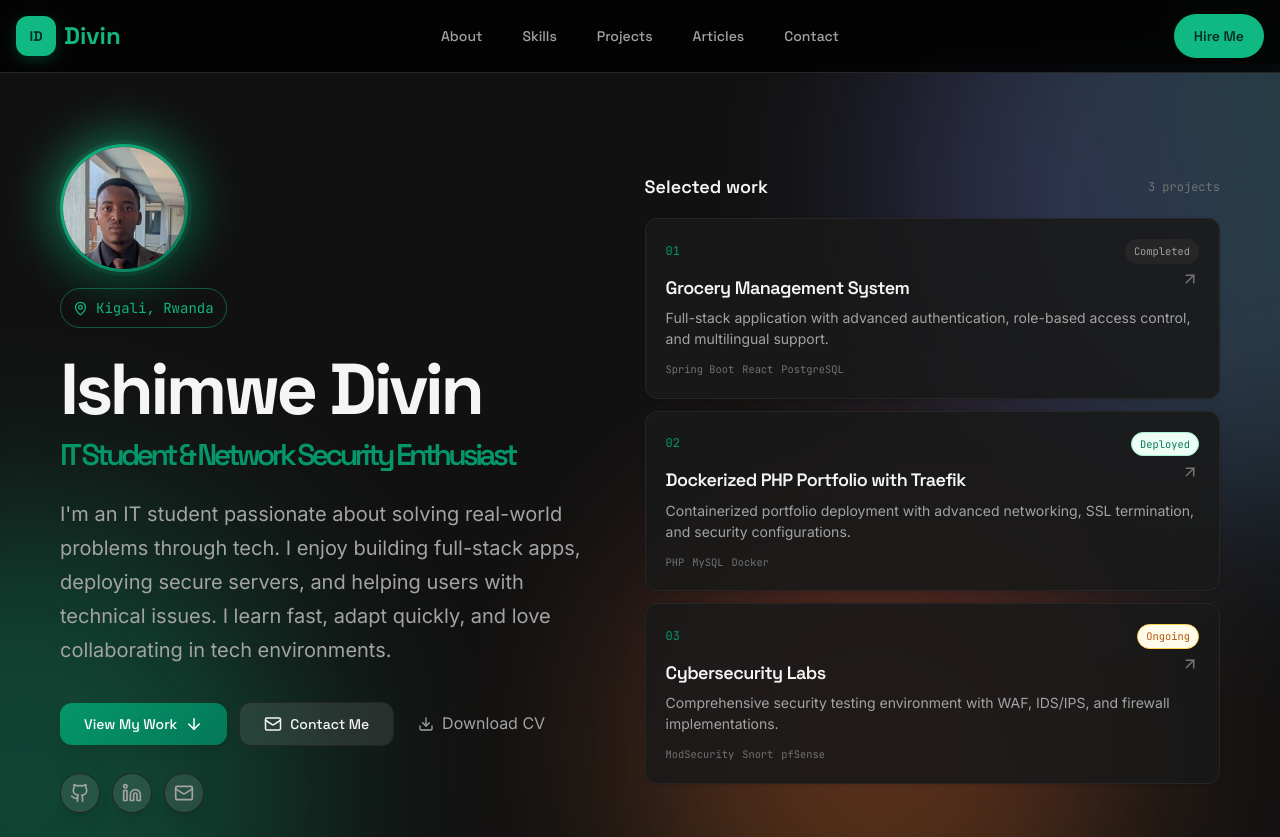
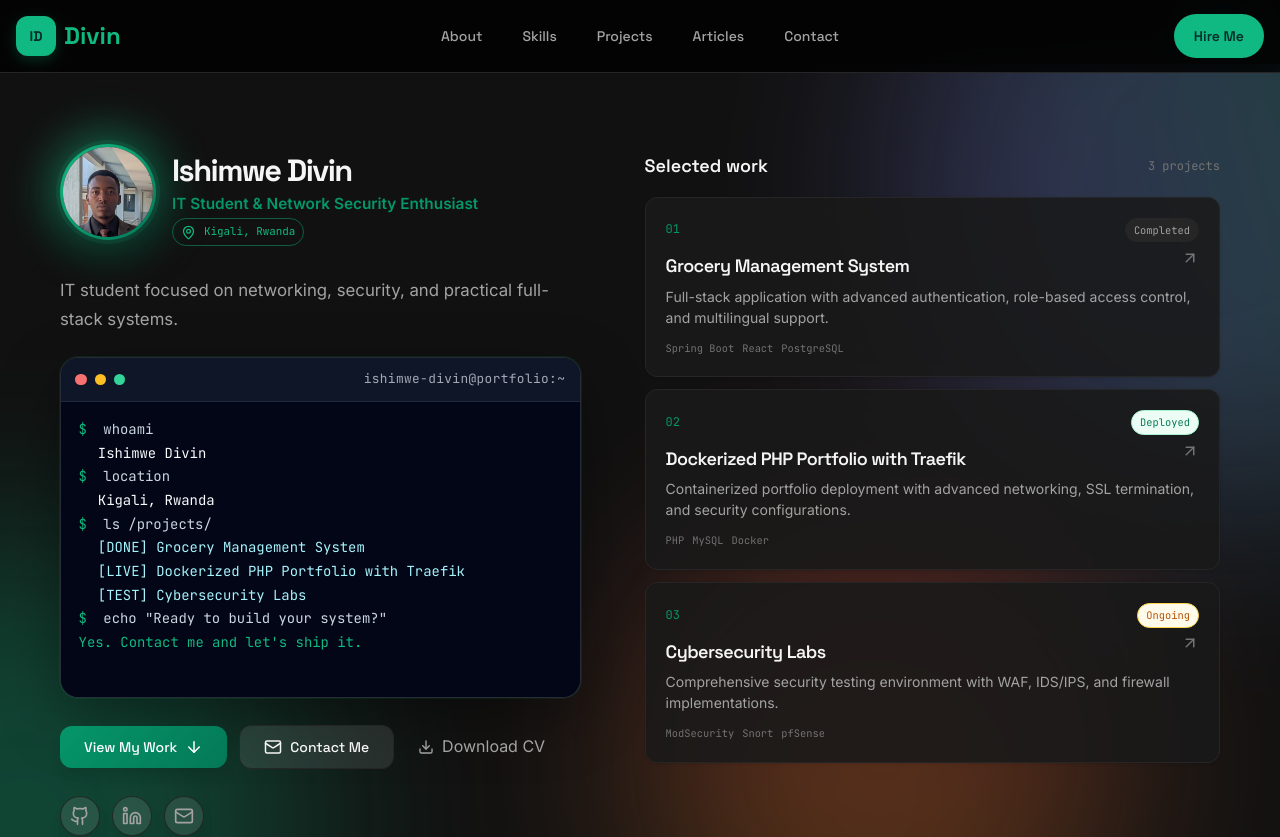
Before and after one commit to ishimwedivin4/port, a React (Vite) app: page / in a window 1280 px wide. Shown: the top 837 px of the page. Built offline with nearby package versions, Linux system fonts and the light colour scheme.

Commit message:
terminal

```diff
--- a/src/components/Hero.jsx
+++ b/src/components/Hero.jsx
@@ -4,6 +4,9 @@ import { ArrowDown, ArrowUpRight, Download, Mail, Github, Linkedin, MapPin } fro
 import { personalInfo, projects } from '../data/portfolio';
 
 const Hero = () => {
+  const heroSummary = 'IT student focused on networking, security, and practical full-stack systems.';
+  const featuredProjects = projects.filter((project) => project.featured).slice(0, 3);
+
   const socialLinks = [
     { icon: Github, href: personalInfo.social.github, label: 'GitHub', color: 'hover:text-gray-800' },
     { icon: Linkedin, href: personalInfo.social.linkedin, label: 'LinkedIn', color: 'hover:text-primary-600' },
@@ -79,6 +82,7 @@ const Hero = () => {
             animate="visible"
             className="hero-intro"
           >
+            <motion.div variants={itemVariants} className="hero-profile-row">
               <motion.div variants={itemVariants} className="hero-avatar hero-avatar-compact">
                 <div className="hero-avatar-inner">
                   <img
@@ -98,19 +102,44 @@ const Hero = () => {
                 </div>
               </motion.div>
 
-            <motion.div variants={itemVariants} className="hero-location">
+              <div className="hero-profile-copy">
+                <h1 className="hero-title-name">{personalInfo.name}</h1>
+                <div className="hero-title-focus">{personalInfo.title}</div>
+                <div className="hero-location">
                   <MapPin size={15} aria-hidden="true" />
                   <span>{personalInfo.location}</span>
+                </div>
+              </div>
             </motion.div>
 
-            <motion.h1 variants={itemVariants} className="hero-title">
-              <span className="hero-title-name">{personalInfo.name}</span>
-              <span className="hero-title-focus">{personalInfo.title}</span>
-            </motion.h1>
+            <motion.p variants={itemVariants} className="hero-description">
+              {heroSummary}
+            </motion.p>
 
-            <motion.p variants={itemVariants} className="hero-description">
-              {personalInfo.bio}
-            </motion.p>
+            <motion.div variants={itemVariants} className="hero-terminal-window">
+              <div className="hero-terminal-header">
+                <div className="hero-terminal-dots">
+                  <span className="hero-terminal-dot red" />
+                  <span className="hero-terminal-dot yellow" />
+                  <span className="hero-terminal-dot green" />
+                </div>
+                <div className="hero-terminal-title">{personalInfo.name.toLowerCase().replace(/\s+/g, '-') }@portfolio:~</div>
+              </div>
+
+              <div className="hero-terminal-body">
+                <div className="hero-terminal-line"><span className="hero-terminal-prompt">$</span> whoami</div>
+                <div className="hero-terminal-line hero-terminal-user">{personalInfo.name}</div>
+                <div className="hero-terminal-line"><span className="hero-terminal-prompt">$</span> location</div>
+                <div className="hero-terminal-line hero-terminal-user">{personalInfo.location}</div>
+                <div className="hero-terminal-line"><span className="hero-terminal-prompt">$</span> ls /projects/</div>
+                {featuredProjects.map((project) => (
+                  <div key={project.id} className="hero-terminal-line hero-terminal-list">[{project.status === 'Deployed' ? 'LIVE' : project.status === 'Completed' ? 'DONE' : 'TEST'}] {project.title}</div>
+                ))}
+                <div className="hero-terminal-line"><span className="hero-terminal-prompt">$</span> echo &quot;Ready to build your system?&quot;</div>
+                <div className="hero-terminal-line hero-terminal-success">Yes. Contact me and let&apos;s ship it.</div>
+                <div className="hero-terminal-line hero-terminal-cursor"><span className="hero-terminal-caret">|</span></div>
+              </div>
+            </motion.div>
 
             <motion.div variants={itemVariants} className="hero-actions">
               <motion.button
@@ -159,11 +188,11 @@ const Hero = () => {
           >
             <motion.div variants={itemVariants} className="hero-work-heading">
               <span className="hero-work-kicker">Selected work</span>
-              <span className="hero-work-count">{projects.filter((project) => project.featured).length} projects</span>
+              <span className="hero-work-count">{featuredProjects.length} projects</span>
             </motion.div>
 
             <div className="hero-project-list">
-              {projects.filter((project) => project.featured).slice(0, 3).map((project) => (
+              {featuredProjects.map((project) => (
                 <motion.article
                   key={project.id}
                   variants={itemVariants}
--- a/src/index.css
+++ b/src/index.css
@@ -1045,9 +1045,9 @@ a:hover {
 }
 
 .hero-avatar {
-  width: 18rem;
-  height: 18rem;
-  margin: 0 auto var(--space-8);
+  width: 7rem;
+  height: 7rem;
+  margin: 0 0 var(--space-4);
   background: linear-gradient(135deg, var(--accent-emerald), var(--primary-700));
   border-radius: 50%;
   padding: 4px;
@@ -1104,38 +1104,11 @@ a:hover {
   transform: scale(1.35);
 }
 
-.hero-title {
-  font-size: clamp(var(--text-4xl), 6vw, var(--text-7xl));
-  font-weight: 800;
-  margin-bottom: var(--space-6);
-  text-align: center;
-  line-height: 1.1;
-}
-
-.hero-subtitle {
-  font-size: clamp(var(--text-xl), 3vw, var(--text-3xl));
-  font-weight: 600;
-  color: var(--text-secondary);
-  margin-bottom: var(--space-4);
-  text-align: center;
-}
-
-.hero-description {
-  font-size: clamp(var(--text-lg), 2vw, var(--text-xl));
-  color: var(--text-secondary);
-  margin-bottom: var(--space-8);
-  max-width: 48rem;
-  margin-left: auto;
-  margin-right: auto;
-  text-align: center;
-  line-height: 1.7;
-}
-
 .hero-layout {
   display: grid;
-  grid-template-columns: minmax(0, 1fr);
-  gap: var(--space-12);
-  align-items: center;
+  grid-template-columns: minmax(0, 1.1fr) minmax(320px, 0.9fr);
+  gap: var(--space-8);
+  align-items: start;
   max-width: 1160px;
   margin: 0 auto;
 }
@@ -1144,9 +1117,137 @@ a:hover {
   min-width: 0;
 }
 
+.hero-profile-row {
+  display: flex;
+  align-items: center;
+  gap: var(--space-4);
+  margin-bottom: var(--space-5);
+}
+
+.hero-profile-copy {
+  display: flex;
+  flex-direction: column;
+  gap: 0.35rem;
+}
+
+.hero-title-name {
+  margin: 0;
+  font-size: clamp(1.5rem, 2.4vw, 2.2rem);
+  font-weight: 800;
+  line-height: 1.1;
+  color: var(--text-primary);
+}
+
+.hero-title-focus {
+  color: var(--primary-600);
+  font-size: clamp(0.8rem, 1.2vw, 1rem);
+  font-weight: 600;
+  line-height: 1.25;
+}
+
+.hero-description {
+  font-size: clamp(0.95rem, 1.4vw, 1.05rem);
+  color: var(--text-secondary);
+  margin: 0 0 var(--space-6);
+  max-width: 42rem;
+  text-align: left;
+  line-height: 1.7;
+}
+
+.hero-terminal-window {
+  width: min(100%, 40rem);
+  background: rgba(10, 14, 20, 0.9);
+  border: 1px solid rgba(148, 163, 184, 0.2);
+  border-radius: 1.15rem;
+  box-shadow: 0 20px 60px rgba(0, 0, 0, 0.35), 0 0 0 1px rgba(16, 185, 129, 0.12);
+  overflow: hidden;
+  margin-bottom: var(--space-6);
+}
+
+.hero-terminal-header {
+  display: flex;
+  align-items: center;
+  justify-content: space-between;
+  gap: var(--space-3);
+  padding: 0.7rem 0.9rem;
+  background: rgba(15, 23, 42, 0.95);
+  border-bottom: 1px solid rgba(148, 163, 184, 0.14);
+}
+
+.hero-terminal-dots {
+  display: flex;
+  align-items: center;
+  gap: 0.5rem;
+}
+
+.hero-terminal-dot {
+  width: 0.7rem;
+  height: 0.7rem;
+  border-radius: 50%;
+  display: block;
+}
+
+.hero-terminal-dot.red { background: #f87171; }
+.hero-terminal-dot.yellow { background: #fbbf24; }
+.hero-terminal-dot.green { background: #34d399; }
+
+.hero-terminal-title {
+  color: rgba(226, 232, 240, 0.7);
+  font-size: 0.8rem;
+  font-family: 'JetBrains Mono', monospace;
+  letter-spacing: 0.03em;
+}
+
+.hero-terminal-body {
+  padding: 1rem 1.1rem 1.2rem;
+  background: rgba(2, 6, 23, 0.9);
+  color: #dbeafe;
+  font-family: 'JetBrains Mono', monospace;
+  font-size: 0.87rem;
+  line-height: 1.7;
+}
+
+.hero-terminal-line {
+  display: block;
+  color: #cbd5e1;
+}
+
+.hero-terminal-prompt {
+  color: var(--primary-500);
+  margin-right: 0.5rem;
+}
+
+.hero-terminal-user {
+  color: #f8fafc;
+  margin-left: 1.2rem;
+}
+
+.hero-terminal-list {
+  color: #a5f3fc;
+  margin-left: 1.2rem;
+}
+
+.hero-terminal-success {
+  color: var(--accent-emerald);
+}
+
+.hero-terminal-cursor {
+  font-weight: 700;
+  color: var(--accent-emerald);
+}
+
+.hero-terminal-caret {
+  display: inline-block;
+  animation: blink 1s step-end infinite;
+}
+
+@keyframes blink {
+  50% { opacity: 0; }
+}
+
 .hero-avatar-compact {
-  width: 8rem;
-  height: 8rem;
+  width: 6rem;
+  height: 6rem;
   margin: 0 0 var(--space-4);
   padding: 3px;
 }
@@ -1178,39 +1279,14 @@ a:hover {
 .hero-location {
   width: fit-content;
   gap: var(--space-2);
-  margin-bottom: var(--space-6);
-  padding: var(--space-2) var(--space-3);
+  padding: var(--space-1) var(--space-2);
   color: var(--accent-emerald);
   border: 1px solid color-mix(in srgb, var(--accent-emerald) 45%, transparent);
   border-radius: var(--radius-full);
   font-family: 'JetBrains Mono', monospace;
-  font-size: var(--text-sm);
-}
-
-.hero-title {
-  display: flex;
-  flex-direction: column;
-  gap: var(--space-2);
-  margin-bottom: var(--space-6);
-  text-align: left;
-  line-height: 1.05;
-}
-
-.hero-title-name {
-  color: var(--text-primary);
-}
-
-.hero-title-focus {
-  color: var(--primary-600);
-  font-size: clamp(var(--text-xl), 2.5vw, var(--text-3xl));
-  font-weight: 600;
-  line-height: 1.25;
-}
-
-.hero-description {
-  max-width: 38rem;
-  margin: 0 0 var(--space-8);
-  text-align: left;
+  font-size: 0.68rem;
+  display: inline-flex;
+  align-items: center;
 }
 
 .hero-actions {
@@ -1245,8 +1321,21 @@ a:hover {
   height: 2.5rem;
 }
 
+@media (max-width: 767px) {
+  .hero-profile-row {
+    flex-direction: column;
+    align-items: flex-start;
+  }
+
+  .hero-terminal-window {
+    width: 100%;
+  }
+}
+
 .hero-work {
-  min-width: 0;
+  max-width: 100%;
+  margin-bottom: var(--space-5);
+  padding-top: 0.5rem;
 }
 
 .hero-work-heading {
```
Lines whose indentation alone changed are shown as unchanged.
